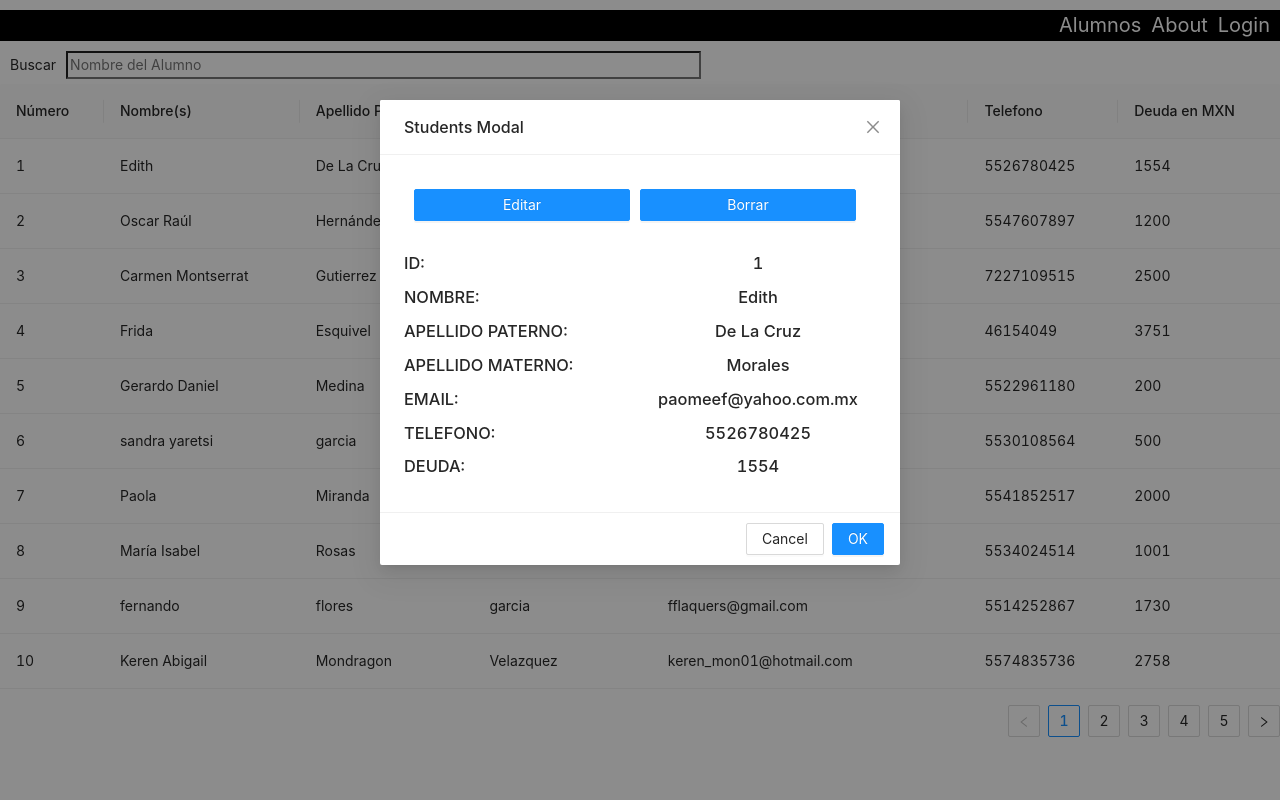
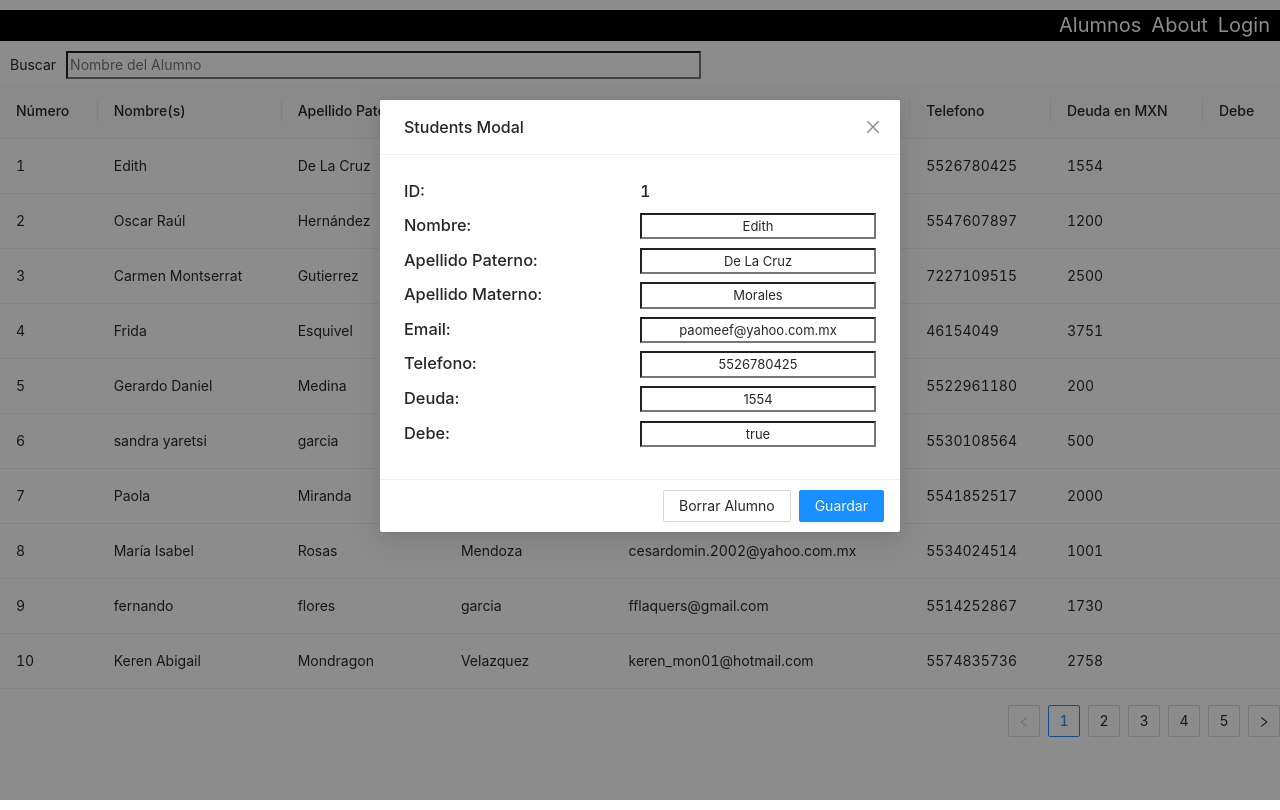
Before and after one commit to CAHR92/Plataforma-escolar, a React (Create React App) app: page / in a window 1280 px wide. Both pictures are taken after a click on the element 640 px from the left and 166 px from the top of the page. Built offline with nearby package versions, Linux system fonts and the light colour scheme.

Commit message:
Primera version finalizada

```diff
--- a/src/components/DatosAlumno.js
+++ b/src/components/DatosAlumno.js
@@ -1,24 +1,106 @@
-import { Button } from 'antd'
-import React from 'react'
 
-export const DatosAlumno = ({data, hanldeEdit}) => {
+import React, { useEffect} from 'react'
+
+
+
+export const DatosAlumno = ({data,setModal}) => {
+
+
+
+  useEffect(() => {
+    setModal(data)
+  }, [data, setModal])
+
+
+  const handleChange=(e)=>{
+    setModal({
+      ...data,
+      [e.target.name]:e.target.value
+    })
+
+
+  }
 
   return (
     <>
-              <nav className='navi'>
-                <div className='btn-nav'>
-                  <Button className='ant-btn-primary ' onClick={hanldeEdit}>Editar</Button>
-                  <Button className='ant-btn-primary '>Borrar</Button>
-                </div>
-              </nav>
-
               <h3 className='modal-grid'>ID: <span>{data.key}</span> </h3>
-              <h3 className='modal-grid'>Nombre: <span>{data.firstName}</span> </h3>
-              <h3 className='modal-grid'>Apellido Paterno: <span>{data.apellidoPaterno}</span> </h3>
-              <h3 className='modal-grid'>Apellido Materno:<span>{data.apellidoMaterno}</span> </h3>
-              <h3 className='modal-grid'>Email:<span>{data.email}</span> </h3>
-              <h3 className='modal-grid'>Telefono: <span>{data.telefono}</span> </h3>
-              <h3 className='modal-grid'>Deuda: <span>{data.debt}</span></h3>
-          </>
+              <h3 className='modal-grid'>Nombre:
+                    <form>
+                        <input
+                        type='text'
+                        name='nombre'
+                        value={data.nombre}
+                        autoComplete='off'
+                        onChange={handleChange}
+                        />
+                    </form>
+              </h3>
+              <h3 className='modal-grid'>Apellido Paterno:
+                    <form>
+                        <input
+                        type='text'
+                        name='apellidoP'
+                        value={data.apellidoP}
+                        autoComplete='off'
+                        onChange={handleChange}
+                        />
+                    </form>
+              </h3>
+              <h3 className='modal-grid'>Apellido Materno:
+                    <form>
+                        <input
+                        type='text'
+                        name='apellidoM'
+                        value={data.apellidoM}
+                        autoComplete='off'
+                        onChange={handleChange}
+                        />
+                    </form>
+              </h3>
+              <h3 className='modal-grid'>Email:
+                    <form>
+                        <input
+                        type='text'
+                        name='email'
+                        value={data.email}
+                        autoComplete='off'
+                        onChange={handleChange}
+                        />
+                    </form>
+              </h3>
+              <h3 className='modal-grid'>Telefono:
+                <form>
+                        <input
+                        type='text'
+                        name='telefono'
+                        value={data.telefono}
+                        autoComplete='off'
+                        onChange={handleChange}
+                        />
+                    </form>
+              </h3>
+              <h3 className='modal-grid'>Deuda:
+                    <form>
+                        <input
+                        type='text'
+                        name='deuda'
+                        value={data.total}
+                        autoComplete='off'
+                        onChange={handleChange}
+                        />
+                    </form>
+              </h3>
+              <h3 className='modal-grid'>Debe:
+                    <form>
+                        <input
+                        type='text'
+                        name='debe'
+                        value={data.deuda}
+                        autoComplete='off'
+                        onChange={handleChange}
+                        />
+                    </form>
+              </h3>
+    </>
   )
 }
--- a/src/components/EditaDatos.js
+++ /dev/null
@@ -1,27 +0,0 @@
-import { Button } from 'antd'
-import React from 'react'
-
-export const EditaDatos = ({handleSave}) => {
-
-    const handleChange=(e)=>{
-        console.log(e.target.value)
-    }
-
-  return (
-    <>
-                    <nav>
-                        <Button className='ant-btn-primary' onClick={handleSave}>Guardar</Button>
-                    </nav>
-                    <form>
-                        <input
-                        type='text'
-                        placeholder='Nuevo Nombre'
-                        autoComplete='off'
-                        onChange={handleChange}
-
-                        />
-                    </form>
-
-    </>
-  )
-}
--- a/src/components/PintarTabla.js
+++ b/src/components/PintarTabla.js
@@ -2,21 +2,17 @@ import React, { useState } from 'react'
 import {  Table } from 'antd';
 import { Modal} from 'antd';
 import 'antd/dist/antd.css';
-import {AppModal} from '../helpers/AppModal'
+import { ActualizarLocalStorage } from '../helpers/ActualizarLocalStorage';
+import { DatosAlumno } from './DatosAlumno';
 
 
 
 
 
 
-export const PintarTabla = ({data}) => {
+export const PintarTabla = ({data, setFiltro, setDatacopy}) => {
 
 
-
-
-
-//Tipo de contenido
-const [contenido, setContenido] = useState(1)
   //LLama el modal
 
   const [isModalVisible, setIsModalVisible] = useState(false);
@@ -26,16 +22,18 @@ const [contenido, setContenido] = useState(1)
     setIsModalVisible(true);
   };
 
-  const handleOk = () => {
+  const handleEdit = () => {
+    const n=1;
+    setDatacopy(ActualizarLocalStorage({modal, n,data}))
     setIsModalVisible(false);
-    setContenido(1)
-    console.log(contenido)
+
   };
 
-  const handleCancel = () => {
+  const handleBorrar = () => {
+    const n=2;
+    setDatacopy(ActualizarLocalStorage({modal, n,data}))
     setIsModalVisible(false);
-    setContenido(1)
-    console.log(contenido)
+
   };
 
   //Pinta la tabla
@@ -62,17 +60,25 @@ const rowEvents=e=>{
               }}
             >
               <Column title="Número" key="key" dataIndex="key" />
-              <Column title="Nombre(s)" dataIndex="firstName" key="firstName" />
-              <Column title="Apellido Paterno" dataIndex="apellidoPaterno" key="apellidoPaterno" />
-              <Column title="Apellido Materno" dataIndex="apellidoMaterno" key="apellidoMaterno" />
+              <Column title="Nombre(s)" dataIndex="nombre" key="nombre" />
+              <Column title="Apellido Paterno" dataIndex="apellidoP" key="apellidoP" />
+              <Column title="Apellido Materno" dataIndex="apellidoM" key="apellidoM" />
               <Column title="Email" dataIndex="email" key="email" />
               <Column title="Telefono" dataIndex="telefono" key="telefono" />
-              <Column title="Deuda en MXN" dataIndex="debt" key="debt" />
+              <Column title="Deuda en MXN" dataIndex="total" key="total" />
+              <Column title="Debe" dataIndex="deuda" key="deuda" />
 
           </Table>
-          <Modal title="Students Modal" visible={isModalVisible} onOk={handleOk} onCancel={handleCancel}>
+          <Modal
+            title="Students Modal"
+            visible={isModalVisible}
+            onOk={handleEdit}
+            onCancel={handleBorrar}
+            okText='Guardar'
+            cancelText='Borrar Alumno'
+            >
 
-              <AppModal data={modal} cont={contenido}/>
+              <DatosAlumno data={modal} setModal={setModal} />
           </Modal>
 
     </>
--- a/src/components/SearchBar.js
+++ b/src/components/SearchBar.js
@@ -3,12 +3,13 @@ import { Filtrar } from '../helpers/Filtrar';
 import { PintarTabla } from './PintarTabla';
 
 
-export const SearchBar = ({data}) => {
+export const SearchBar = ({data, setDatacopy}) => {
 
 
   const [filtro, setFiltro] = useState(data);
 
   useEffect(() => {
+    //const newdata=JSON.parse(localStorage.getItem('datos'));
     if(filtro.length===0){
       setFiltro(data)
     }
@@ -16,9 +17,18 @@ export const SearchBar = ({data}) => {
 
   }, [filtro,data])
 
+  useEffect(() => {
+    //const newdata=JSON.parse(localStorage.getItem('datos'));
+
+      setFiltro(data)
+
+
+
+  }, [data])
+
   const hanldeChange= e=>{
     const name=e.target.value;
-    const nombre =Filtrar(name);
+    const nombre =Filtrar(name,data);
     setFiltro(nombre);
   }
 
@@ -36,7 +46,8 @@ export const SearchBar = ({data}) => {
             />
         </div>
 
-         <PintarTabla data={filtro}/>
+
+         <PintarTabla data={filtro} setFiltro={setFiltro} setDatacopy={setDatacopy}/>
 
 
     </>
--- a/src/components/Students.js
+++ b/src/components/Students.js
@@ -1,4 +1,4 @@
-import React from 'react'
+import React, { useState } from 'react'
 
 import { LocalStorage } from '../helpers/LocalStorage'
 
@@ -7,11 +7,11 @@ import { SearchBar } from './SearchBar'
 
 export const Students = () => {
 const data=LocalStorage();
-
+const [datacopy, setDatacopy] = useState(data);
 
   return (
     <>
-        <SearchBar data={data}/>
+        <SearchBar data={datacopy} setDatacopy={setDatacopy} />
         {/* {<PintarTabla data={data}/>} */}
     </>
   )
--- a/src/helpers/AppModal.js
+++ /dev/null
@@ -1,41 +0,0 @@
-import React, { useState } from 'react';
-import { DatosAlumno } from '../components/DatosAlumno';
-import { EditaDatos } from '../components/EditaDatos';
-
-
-export const AppModal = ({data, cont}) => {
-  const [cont1, setcont1] = useState(cont)
-  console.log(cont1)
-
-  const hanldeEdit=()=>{
-    setcont1(2)
-  }
-
-const handleSave=()=>{
-  setcont1(1)
-}
-
-
-
-
-
-  return (
-    <div className='modal'>
-
-
-        {(cont1===1) &&
-          <DatosAlumno data={data} hanldeEdit={hanldeEdit} />
-         }
-
-          {(cont1===2) &&
-            <EditaDatos handleSave={handleSave} />
-          }
-
-
-
-
-
-
-    </div>
-  );
-}
--- a/src/helpers/Datos.js
+++ b/src/helpers/Datos.js
@@ -1,13 +1,14 @@
 
 
 export const Datos = (students) => {
+    //Guarda los datos en el local storage
 
     let usuarios=[];
     usuarios= students.map((datos,index)=>{
         const{name,lastName,secondLastName,email,phoneNumber,debt,balance}=datos;
         const {total}=balance.payments
         const usuario={
-            id:index,
+            key:index+1,
             nombre: name,
             apellidoP:lastName,
             apellidoM:secondLastName,
--- a/src/helpers/Filtrar.js
+++ b/src/helpers/Filtrar.js
@@ -1,11 +1,11 @@
-
-import { useDatos } from "../hooks/useDatos"
 
 
-export const Filtrar = (name) => {
 
-  const usuarios = useDatos();
-  const nombre=usuarios.filter(n=> n.firstName===name);
+
+export const Filtrar = (name,data) => {
+
+
+  const nombre=data.filter(n=> n.nombre===name);
 
 
 
--- a/src/helpers/LocalStorage.js
+++ b/src/helpers/LocalStorage.js
@@ -4,6 +4,8 @@ import { Datos } from './Datos';
 
 
 export const LocalStorage = () => {
+
+  //Guarda la información del students.json en el  local
     const jsonData=require('../students.json');
     const {students}=jsonData;
     Datos(students);
--- a/src/hooks/useDatos.js
+++ b/src/hooks/useDatos.js
@@ -1,21 +1,22 @@
 
 
 export const useDatos = () => {
-
+    //Sacar datos del LocalStorage
     const {usuarios}=JSON.parse(localStorage.getItem('datos'));
     let data=usuarios.map(dat => {
-    const {id,nombre,apellidoM,apellidoP,email,telefono,total}=dat;
-    const key=id+1;
+    const {key,nombre,apellidoM,apellidoP,email,telefono,total,deuda}=dat;
+
 
     const data =
           {
             key: key,
-            firstName:nombre,
-            apellidoPaterno:apellidoP,
-            apellidoMaterno:apellidoM,
+            nombre:nombre,
+            apellidoP:apellidoP,
+            apellidoM:apellidoM,
             email:email,
             telefono:telefono,
-            debt:total
+            deuda:deuda,
+            total:total
 
             }
 
--- a/src/index.css
+++ b/src/index.css
@@ -36,6 +36,12 @@
     grid-template-columns: repeat(2,1fr);
 
 }
+.modal-grid input {
+    font-size: small;
+    text-align: center;
+    width: 100%;
+}
+
 .modal h3 {
     text-transform: uppercase;
 }
@@ -44,19 +50,3 @@
     text-align: center;
     text-transform: none;
 }
-.navi{
-    margin: 0 auto;
-    margin-bottom: 20px;
-    margin-right: 10px;
-}
-.btn-nav {
-
-    display: grid;
-    grid-template-columns: repeat(2,1fr);
-    gap: 10px;
-    justify-content: right;
-    padding: 10px ;
-    background-color: white
-    ;
-
-}
```
